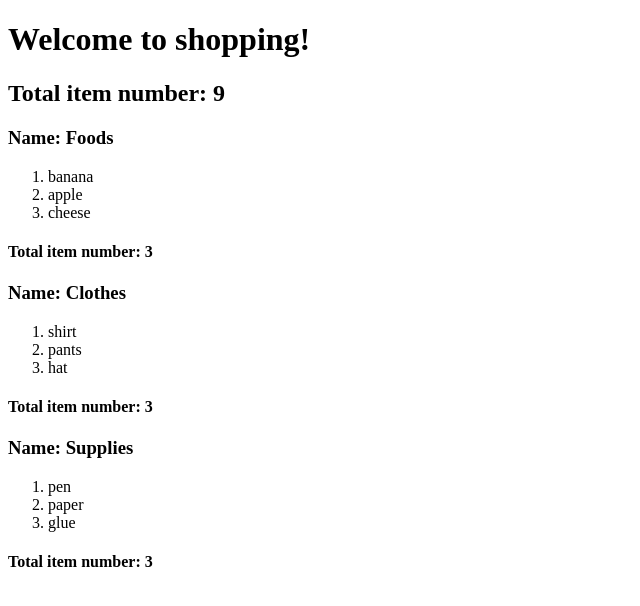
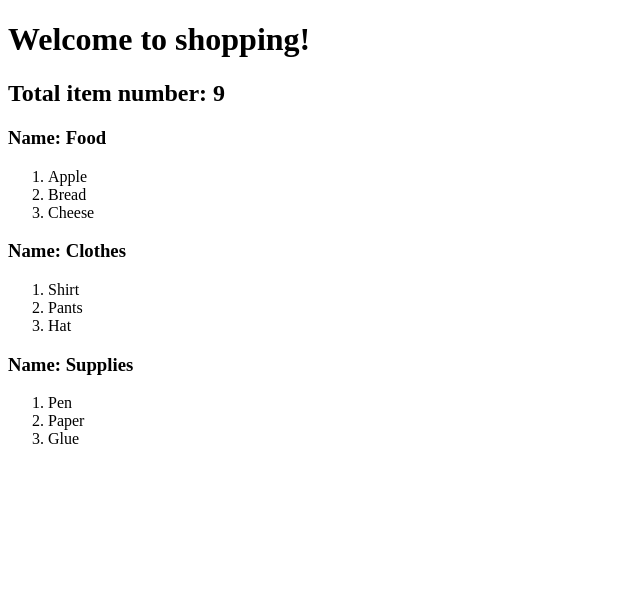
Before and after one commit to ugurcanerdogan/OBSS-JIP, a React (Create React App) app in the folder reactjs/: page / in a window 1280 px wide. Shown: the top 606 px of the page, without its empty margins (0-640 px from the left). Built offline with nearby package versions, Linux system fonts and the light colour scheme.

Commit message:
class component shopping app

```diff
--- a/reactjs/src/second-day/shopping-app/ShoppingApp.js
+++ b/reactjs/src/second-day/shopping-app/ShoppingApp.js
@@ -4,19 +4,27 @@ import React from "react";
 
 class ShoppingApp extends React.Component {
   render() {
-    let { foods, clothes, supplies } = this.props;
 
-    let totalSize = foods.length + clothes.length + supplies.length;
+    const shoppingList = {
+      pageTitle: "Welcome to shopping!",
+      items: [
+        {header: "Food", items: ["Apple", "Bread", "Cheese"]},
+        {header: "Clothes", items: ["Shirt", "Pants", "Hat"]},
+        {header: "Supplies", items: ["Pen", "Paper", "Glue"]},
+      ]
+    }
+    let totalSize = 0;
+
+    shoppingList.items.forEach(element => {
+      totalSize += element.items ? element.items.length : 0
+    });
 
     return (
-      <>
-        <ShoppingTitle message="Welcome to shopping!" size={totalSize} />
-        <ShoppingList allItems={foods} itemType="Foods" />
-        <ShoppingList allItems={clothes} itemType="Clothes" />
-        <ShoppingList allItems={supplies} itemType="Supplies" />
-      </>
+      <div>
+        <ShoppingTitle message = {shoppingList.pageTitle} size = {totalSize}/>
+        {shoppingList.items && shoppingList.items.map(item => <ShoppingList itemType = {item.header} allItems={item.items}/>)}
+      </div>
     );
   }
 }
-
 export default ShoppingApp;
--- a/reactjs/src/second-day/shopping-app/ShoppingItem.js
+++ b/reactjs/src/second-day/shopping-app/ShoppingItem.js
@@ -2,17 +2,9 @@ import React from "react";
 
 class ShoppingItem extends React.Component {
   render() {
-    let { entities, size } = this.props;
-
+    let { item } = this.props;
     return (
-      <>
-        <ol>
-          {entities.map(entity =>
-            <li>{entity}</li>
-          )}
-        </ol>
-        <h4>Total item number: {size}</h4>
-      </>
+        <li>{item}</li>
     );
   }
 }
--- a/reactjs/src/second-day/shopping-app/ShoppingList.js
+++ b/reactjs/src/second-day/shopping-app/ShoppingList.js
@@ -5,12 +5,13 @@ class ShoppingList extends React.Component {
   render() {
     let { itemType, allItems } = this.props;
 
-
     return (
-      <>
+      <div>
         <h3>Name: {itemType}</h3>
-        <ShoppingItem entities={allItems} size={allItems.length} />
-      </>
+        <ol>
+          {allItems && allItems.map((item) => <ShoppingItem key = {item} item={item}/>)}
+        </ol>
+      </div>
     );
   }
 }
--- a/reactjs/src/second-day/shopping-app/ShoppingTitle.js
+++ b/reactjs/src/second-day/shopping-app/ShoppingTitle.js
@@ -5,10 +5,10 @@ class ShoppingTitle extends React.Component {
     let { message, size } = this.props;
 
     return (
-      <>
+      <div>
         <h1>{message}</h1>
         <h2>Total item number: {size}</h2>
-      </>
+      </div>
     );
   }
 }
```
